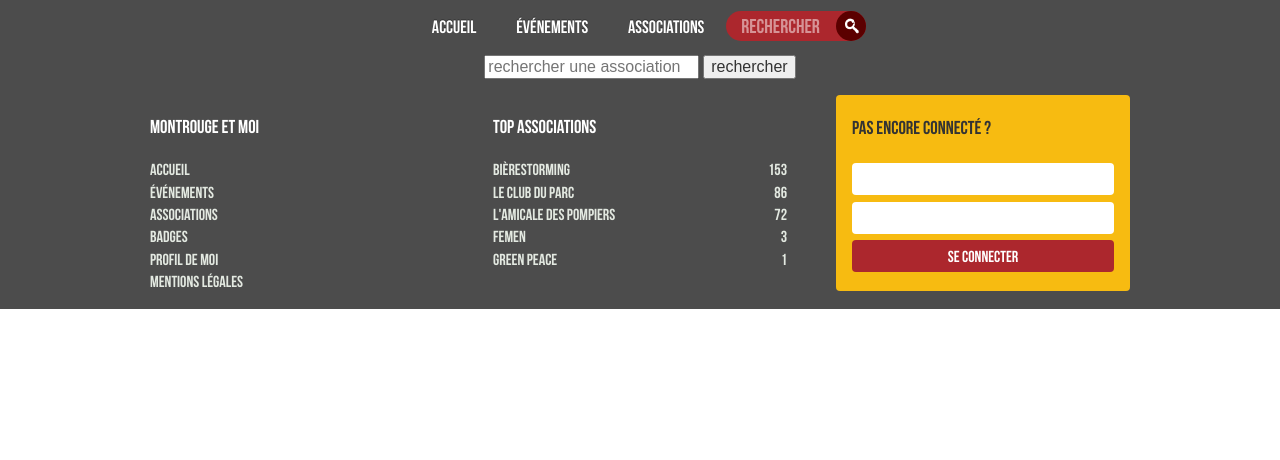
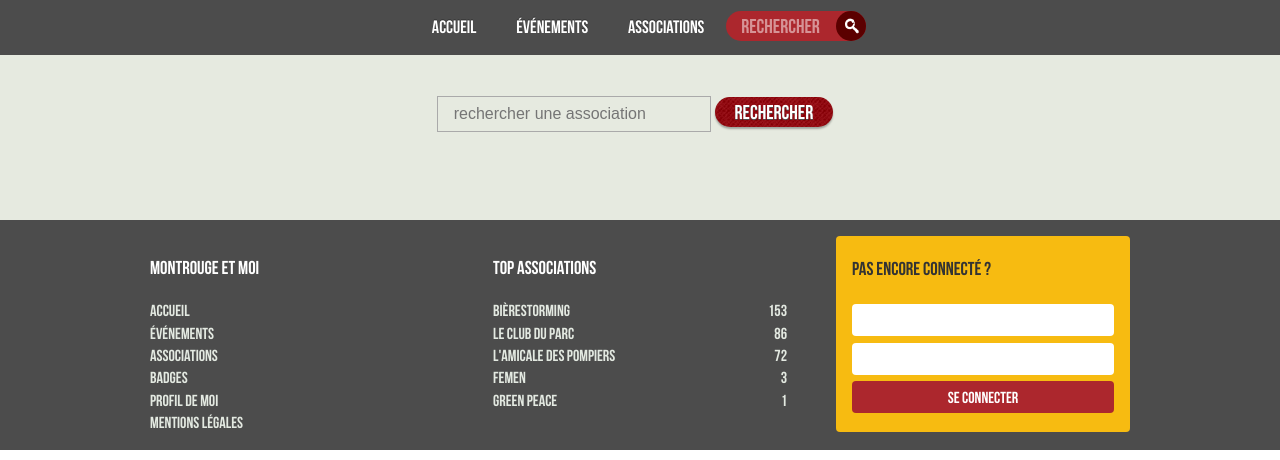
Before and after one commit to Assimyou/etmoi, a PHP site: the page made by view/association-search.php in a window 1280 px wide. Shown: the part 210-670 px from the top of the page. Run offline with PHP 8.4, Linux system fonts and the light colour scheme; the template is opened without the code that fills it, so the values that code supplies are empty.

Commit message:
php associations

```diff
--- a/view/association-search.php
+++ b/view/association-search.php
@@ -1,32 +1,31 @@
 <?php include_once "view/header.php"; ?>
 
-	<!-- Debut du corps du site -->
-	<div>
-
-		<section>
+	<div class="search-zone group">
 		<form action="" method="get" id="search" />
 			<input type="text" name="q" placeholder="rechercher une association" />
-				<input type="submit" id="research" value="rechercher" />
+			<input type="submit" id="research" value="rechercher" class="btn" />
 		</form>
-		</section>
+	</div>
 
+	<!-- Debut du corps du site -->
+	<div class="content association group">
 		<?php if (!empty($listAssos)) : ?>
-		<section>
-			<h1>Les associations</h1>
+		<section class="center group">
+			<h1 class="banner">Les associations</h1>
 			<div class="wrapper">
 				<?php foreach ($listAssos as $id => $associations) : ?>
-					<article class="association">
+				<article class="association float-3">
 					<?php if (!empty($associations['name'])) : ?>
 					<?php foreach ($associations['name'] as $index => $name) : ?>
-						<h2><?php echo $name; ?></h2>
+					<h2><a href="association.php?q=<?php echo $id; ?>"><?php echo $name; ?></a></h2>
 					<?php endforeach; ?>
   					<?php endif; ?>
   					<?php if (!empty($associations['illustration'])) : ?>
-	  					<div class="thumbnail">
+  					<figure>
 					<?php foreach ($associations['illustration'] as $index => $illustration) : ?>
-							<img src="<?php echo $illustration; ?>" alt="Logo du club du parc" />
+						<a href="association.php?q=<?php echo $id; ?>"><img src="<?php echo $illustration; ?>" alt="Logo du club du parc" /></a>
 					<?php endforeach; ?>
-						</div>
+					</figure>
   					<?php endif; ?>
 					<a class="more" href="association.php?q=<?php echo $id; ?>"><span class="plus ir">Plus</span> de détails</a>
 				</article>
```
Lines whose indentation alone changed are shown as unchanged.
